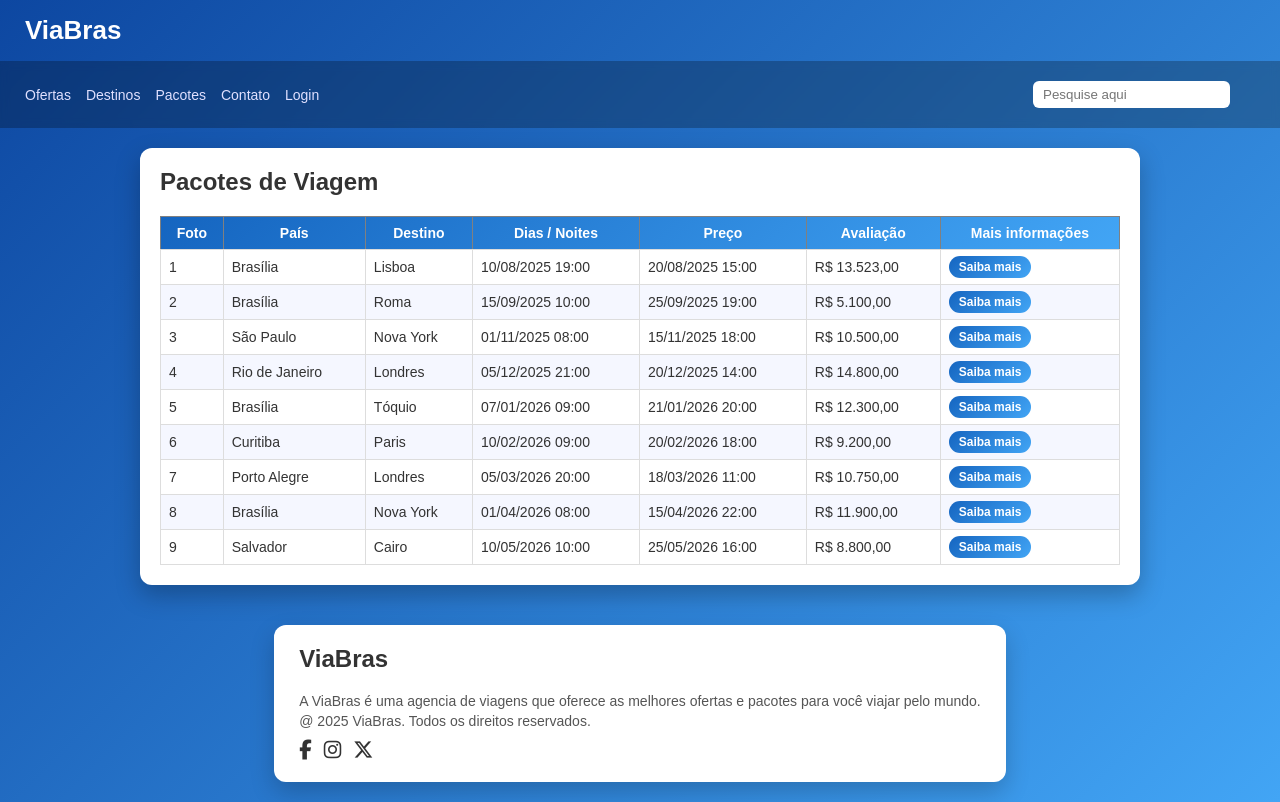
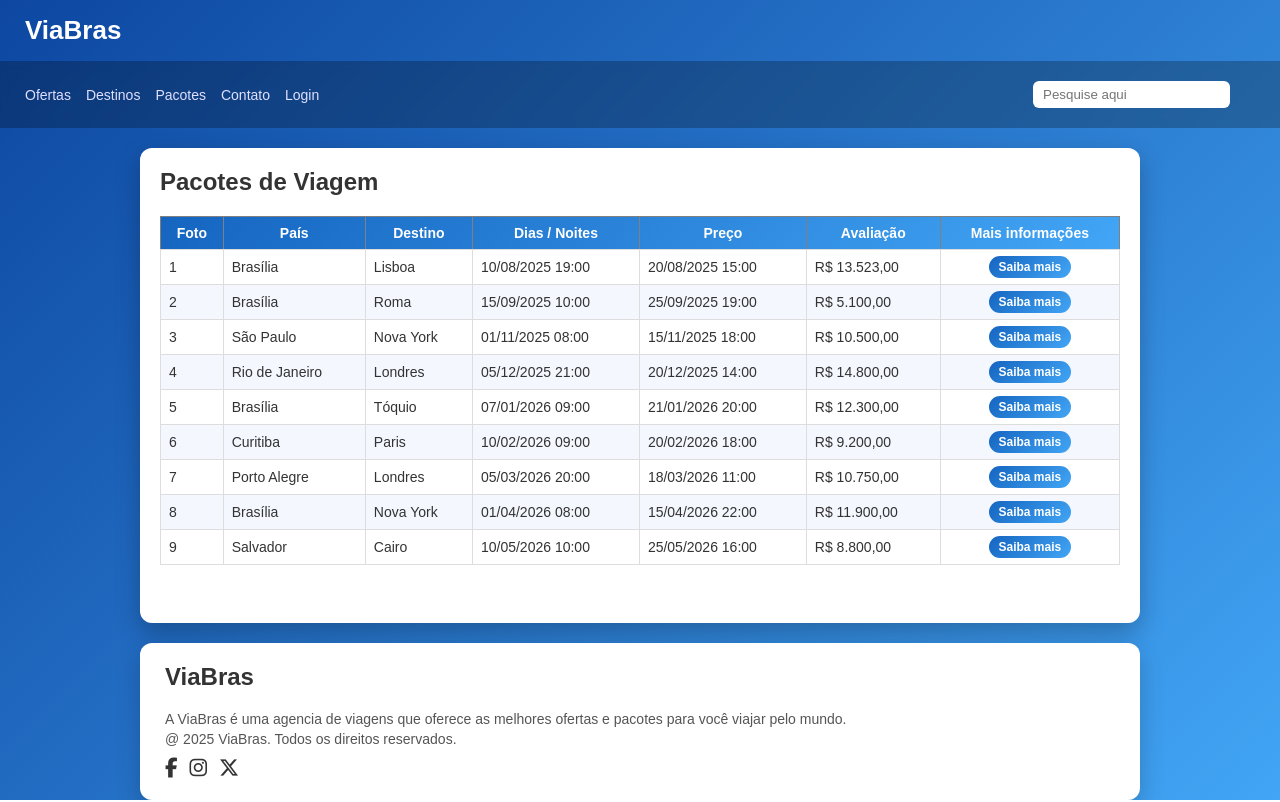
Before and after one commit to paulogabriel208-boop/Desenvolvimento-Web, a plain HTML site: page Avaliação 03/pacotes.html in a window 1280 px wide. Drawn offline with Linux system fonts and the light colour scheme.

Commit message:
style.css

```diff
--- a/Avaliação 03/CSS/style.css
+++ b/Avaliação 03/CSS/style.css
@@ -94,7 +94,9 @@ main,
     border-radius: 12px;
     box-shadow: 0 10px 25px rgba(0, 0, 0, 0.25);
     color: #333333;
+    flex: 1;
 }
+
 
 
 main > div > div,
@@ -282,6 +284,11 @@ thead {
     color: #ffffff;
 }
 
+thead th:last-child,
+tbody td:last-child {
+    text-align: center;
+}
+
 thead th {
     padding: 8px;
 }
@@ -319,15 +326,16 @@ body > div:nth-of-type(2) h2 {
 
 footer {
     max-width: 1000px;
-    margin: 20px auto;
+    width: 100%;
     padding: 20px 25px;
-
     background: #ffffff;
     border-radius: 12px;
     box-shadow: 0 10px 25px rgba(0, 0, 0, 0.2);
+    color: #333333;
+    margin: 20px auto 0;
+    margin-top: auto;
+}
 
-    color: #333333;
-}
 
 footer h2 {
     margin-top: 0;
```
